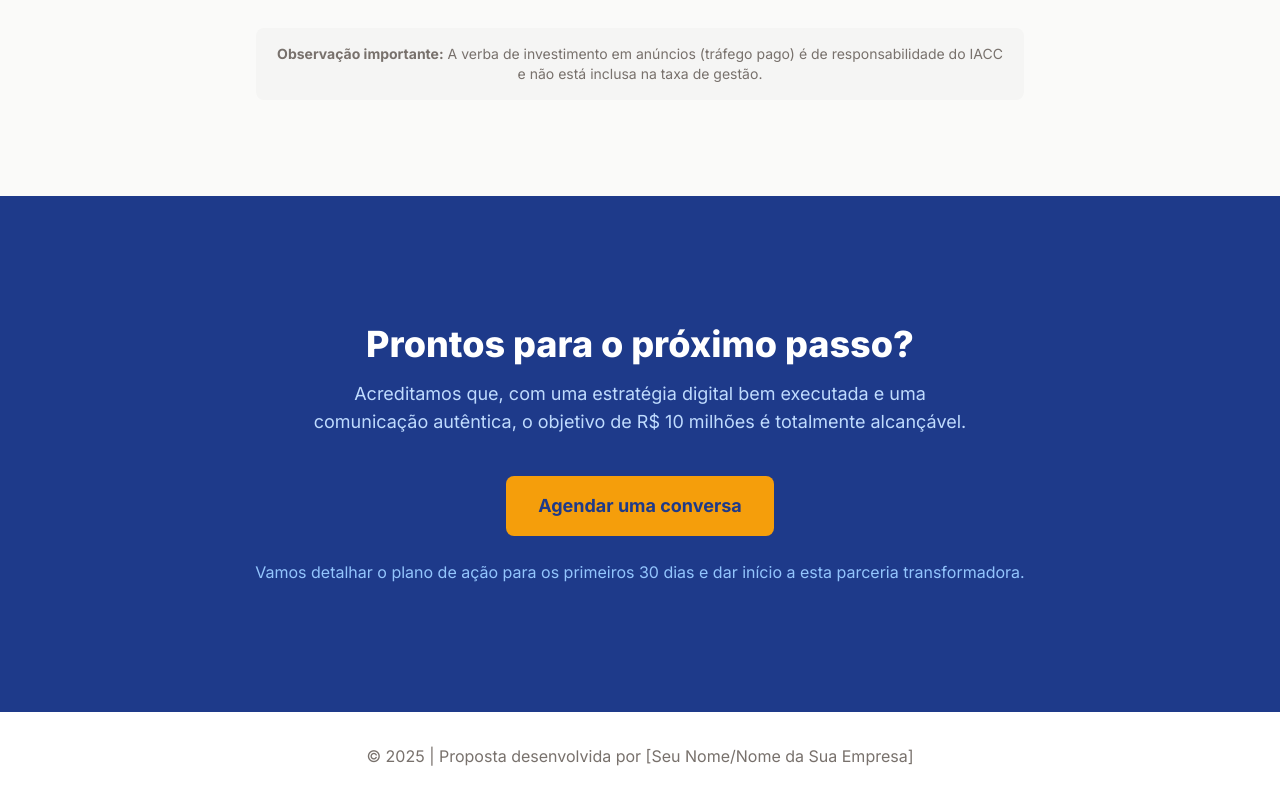
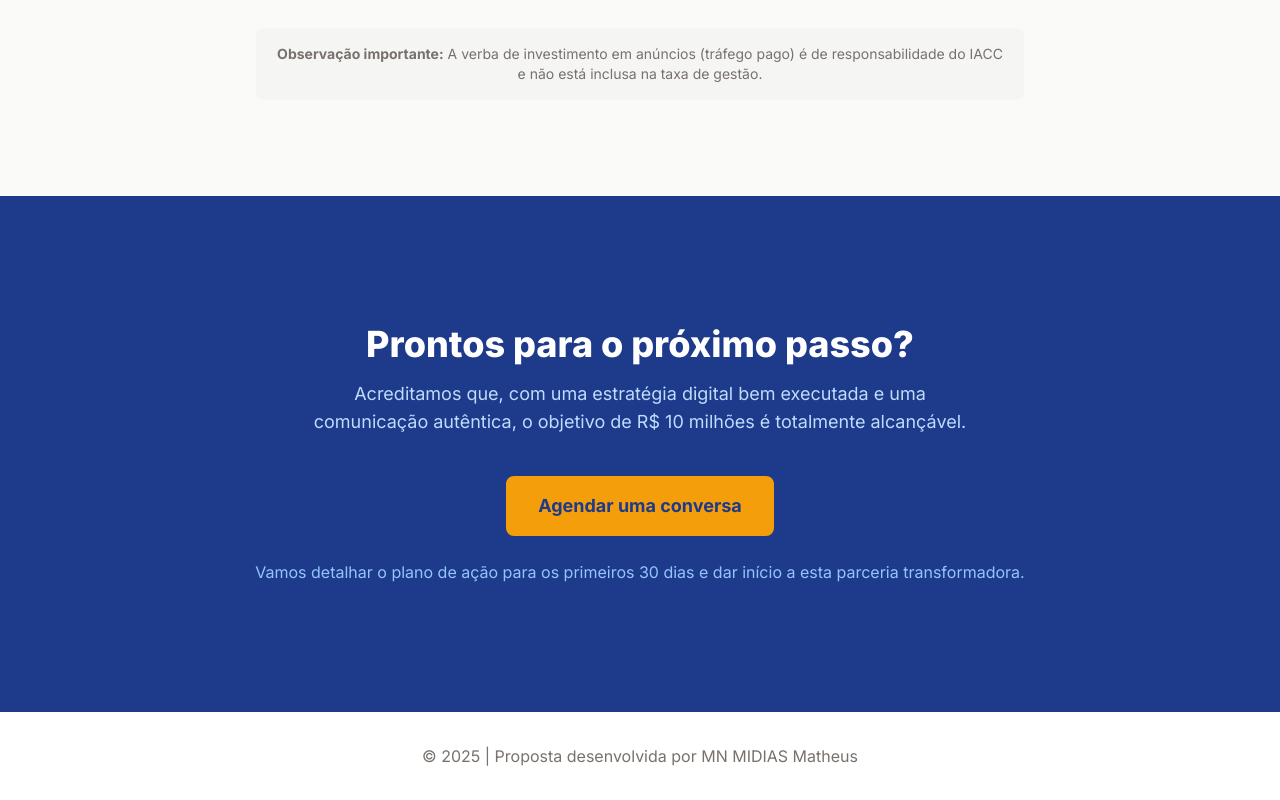
Before and after one commit to Matheus-Dev-Souza/proposta-da-iacc-barbalha, a plain HTML site: page index.html in a window 1280 px wide. Shown: the part 3004-3804 px from the top of the page. Drawn offline with nearby package versions, Linux system fonts and the light colour scheme.

Commit message:
Update index.html

```diff
--- a/index.html
+++ b/index.html
@@ -198,7 +198,7 @@
 
     <footer class="bg-white py-8">
         <div class="container mx-auto px-6 text-center text-stone-500">
-            <p>&copy; 2025 | Proposta desenvolvida por [Seu Nome/Nome da Sua Empresa]</p>
+            <p>&copy; 2025 | Proposta desenvolvida por MN MIDIAS Matheus</p>
         </div>
     </footer>
 
```
